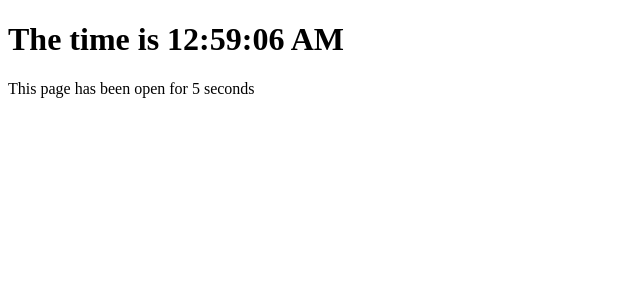
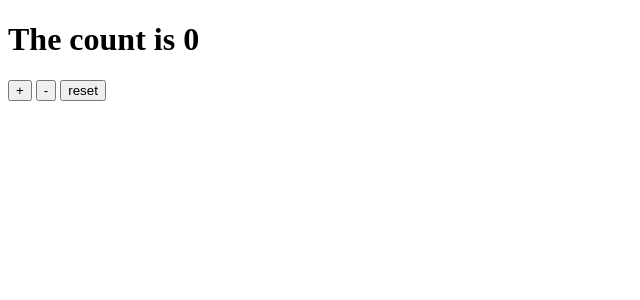
Before and after one commit to yutak23/intro-svelt-vite-js, a Svelte app: page / in a window 1280 px wide. Shown: the top 300 px of the page, without its empty margins (0-640 px from the left). Built offline with nearby package versions, Linux system fonts and the light colour scheme.

Commit message:
feat: Part 1 / Stores / Custom stores（vueのpiniaのactionsのようなイメージ）

```diff
--- a/src/App.svelte
+++ b/src/App.svelte
@@ -1,18 +1,9 @@
 <script>
-	import { time, elapsed } from './stores';
-
-	const formatter = new Intl.DateTimeFormat('en', {
-		hour12: true,
-		hour: 'numeric',
-		minute: '2-digit',
-		second: '2-digit'
-	});
+	import { count } from './stores';
 </script>
 
-<h1>The time is {formatter.format($time)}</h1>
+<h1>The count is {$count}</h1>
 
-<p>
-	This page has been open for
-	{$elapsed}
-	{$elapsed === 1 ? 'second' : 'seconds'}
-</p>
+<button on:click={count.increment}>+</button>
+<button on:click={count.decrement}>-</button>
+<button on:click={count.reset}>reset</button>
--- a/src/stores.js
+++ b/src/stores.js
@@ -1,16 +1,16 @@
 // eslint-disable-next-line import/no-unresolved
-import { readable, derived } from 'svelte/store';
+import { writable } from 'svelte/store';
 
-export const time = readable(new Date(), (set) => {
-	const interval = setInterval(() => {
-		set(new Date());
-	}, 1000);
+function createCount() {
+	const { subscribe, set, update } = writable(0);
 
-	return function stop() {
-		clearInterval(interval);
+	return {
+		subscribe,
+		increment: () => update((n) => n + 1),
+		decrement: () => update((n) => n - 1),
+		reset: () => set(0)
 	};
-});
+}
 
-const start = new Date();
-
-export const elapsed = derived(time, ($time) => Math.round(($time - start) / 1000));
+// eslint-disable-next-line import/prefer-default-export
+export const count = createCount();
```
